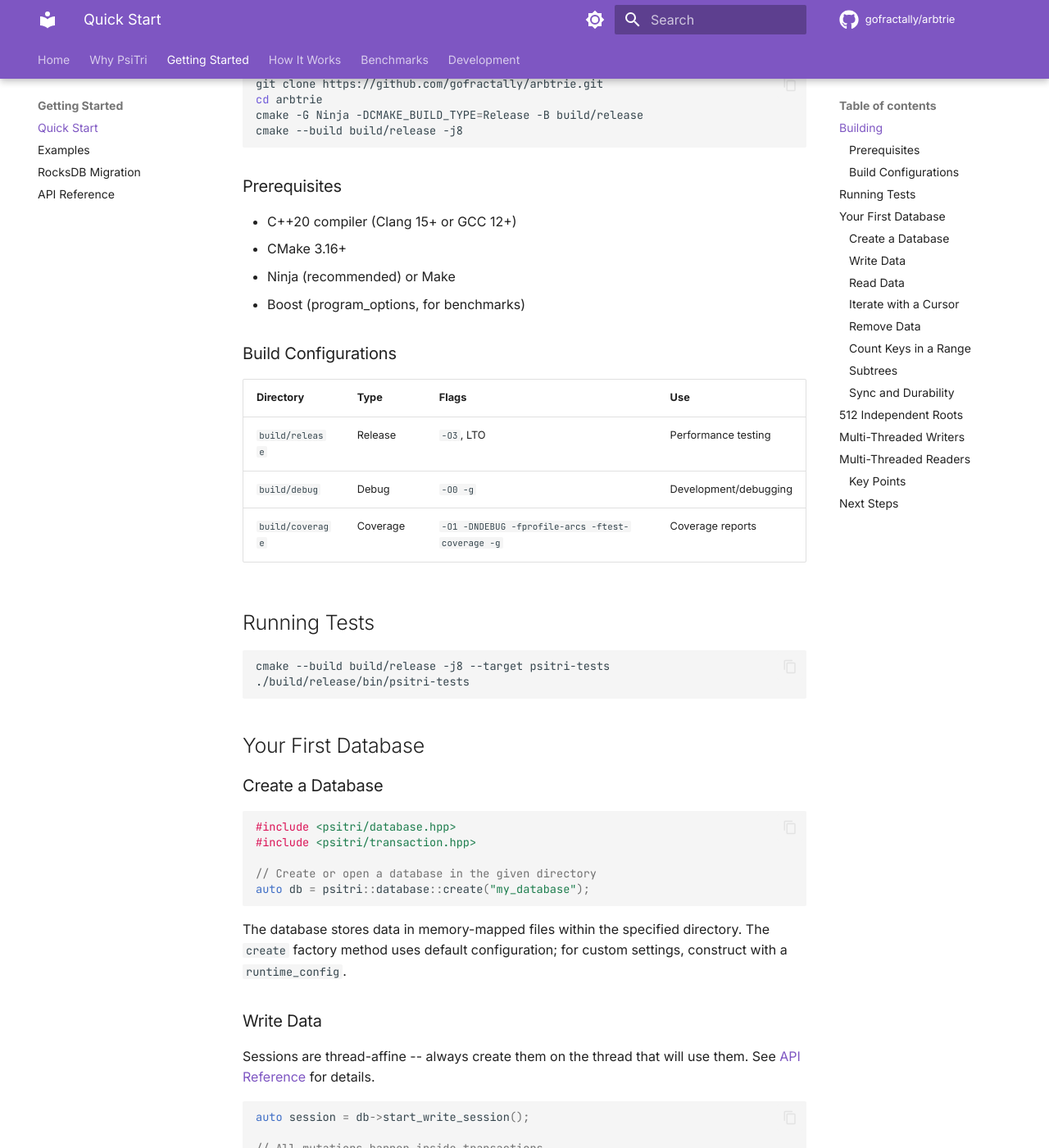
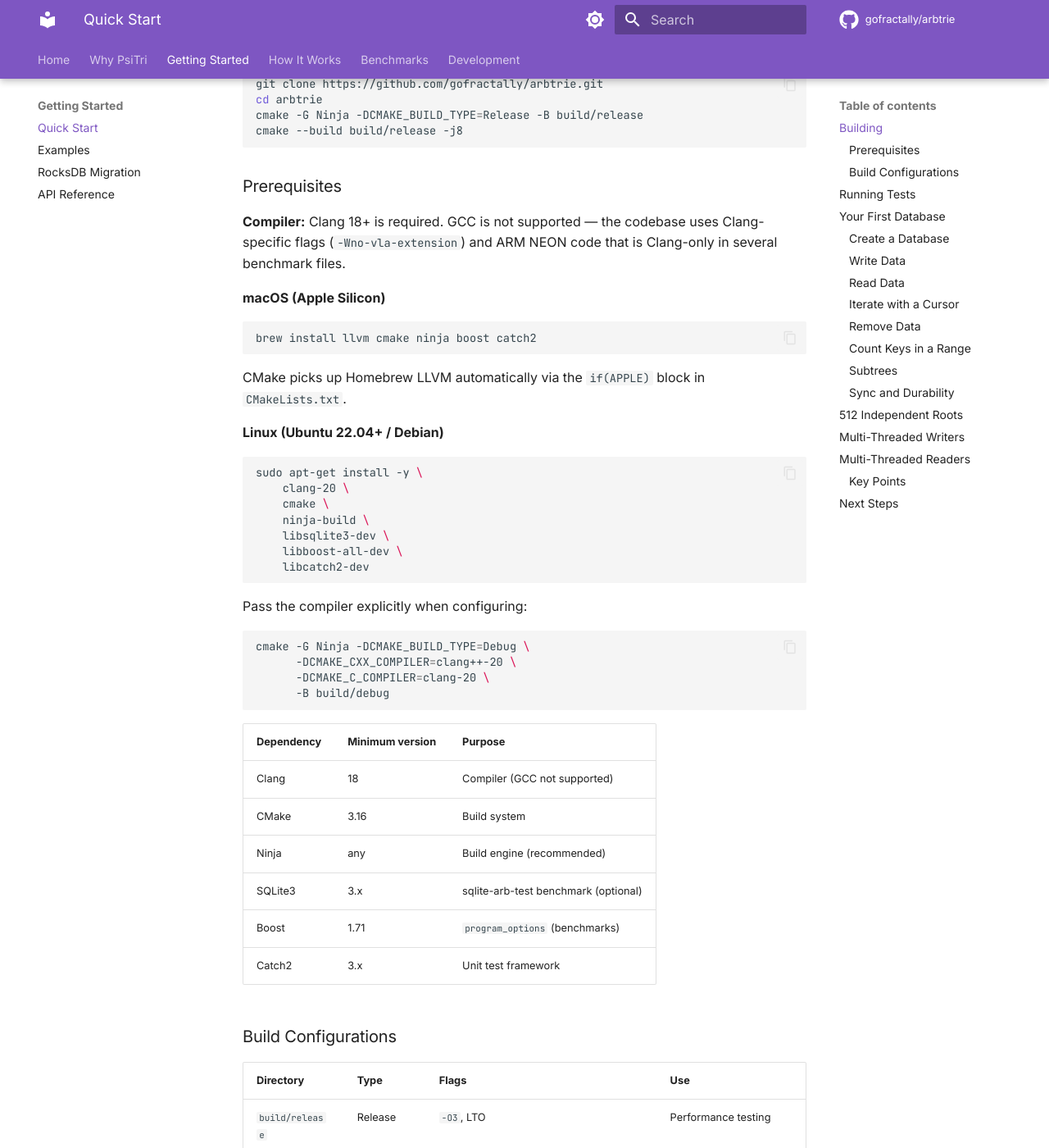
Before and after one commit to gofractally/arbtrie, an MkDocs documentation site: the page built from docs/getting-started/quickstart.md, in a window 1280 px wide and 1400 px high, scrolled down 196 px. Shown: the whole window at 82% size. Built offline with MkDocs 1.6.1 and Material for MkDocs 9.7.7, drawn with Linux system fonts in a browser that asks for light colours; comment, search, counter and statistics services are not loaded.

Commit message:
Fix x86 Linux build and test portability
Build system:
- Require clang (GCC not supported); auto-detect clang on Linux
- SQLite3 is now an optional dependency
- Alias SQLite::SQLite3 -> SQLite3::SQLite3 for Linux cmake compatibility
- hint_benchmark only built on ARM (uses NEON intrinsics unconditionally)

Compiler fixes (GCC + clang portability):
- debug.hpp: add missing #include <cstring> for strrchr
- seg_alloc_dump.hpp: add missing #include <cmath> for std::round
- block_allocator.cpp: mark 'full' param [[maybe_unused]] (Apple-only branch)
- numbers.hpp: -1ul -> -1u to avoid -Woverflow on uint32_t typed_int
- control_block.hpp: drop unused 'prior' assignment before throw
- read_lock_queue.hpp: (1 << 31) -> (1ull << 31) to fix -Wsign-compare
- padded_atomic.hpp: replace std::hardware_destructive_interference_size
  with explicit arch-based constexpr (GCC -Winterference-size workaround)

Bug fixes found during x86 testing:
- mapping.cpp: guard MAP_FIXED_NOREPLACE extension with _data != nullptr;
  nullptr+0==nullptr was falsely passing the addr==end success check,
  leaving _data null after resize of an empty mapping
- tree_context_tests.cpp: "Ancerata" is not in Linux /usr/share/dict/words;
  use std::lower_bound pattern (already used for "boyz") instead of assert
- sim_db.hpp upsert: capture old value size before upsert_impl runs,
  not after (where the key is always found)
- sim_db.hpp iterator: remove premature advance to position 0 in constructor;
  iterator should start at begin_position and require next() to advance
- sim_db.hpp transaction: pass _root by reference to write_session methods
  so mutations persist within the transaction; make iterator members protected

Co-Authored-By: Claude Sonnet 4.6 <noreply@anthropic.com>

````diff
--- a/docs/getting-started/quickstart.md
+++ b/docs/getting-started/quickstart.md
@@ -11,10 +11,43 @@ cmake --build build/release -j8
 
 ### Prerequisites
 
-- C++20 compiler (Clang 15+ or GCC 12+)
-- CMake 3.16+
-- Ninja (recommended) or Make
-- Boost (program_options, for benchmarks)
+**Compiler:** Clang 18+ is required. GCC is not supported — the codebase uses
+Clang-specific flags (`-Wno-vla-extension`) and ARM NEON code that is Clang-only
+in several benchmark files.
+
+**macOS (Apple Silicon)**
+```bash
+brew install llvm cmake ninja boost catch2
+```
+CMake picks up Homebrew LLVM automatically via the `if(APPLE)` block in
+`CMakeLists.txt`.
+
+**Linux (Ubuntu 22.04+ / Debian)**
+```bash
+sudo apt-get install -y \
+    clang-20 \
+    cmake \
+    ninja-build \
+    libsqlite3-dev \
+    libboost-all-dev \
+    libcatch2-dev
+```
+Pass the compiler explicitly when configuring:
+```bash
+cmake -G Ninja -DCMAKE_BUILD_TYPE=Debug \
+      -DCMAKE_CXX_COMPILER=clang++-20 \
+      -DCMAKE_C_COMPILER=clang-20 \
+      -B build/debug
+```
+
+| Dependency | Minimum version | Purpose |
+|------------|----------------|---------|
+| Clang      | 18             | Compiler (GCC not supported) |
+| CMake      | 3.16           | Build system |
+| Ninja      | any            | Build engine (recommended) |
+| SQLite3    | 3.x            | sqlite-arb-test benchmark (optional) |
+| Boost      | 1.71           | `program_options` (benchmarks) |
+| Catch2     | 3.x            | Unit test framework |
 
 ### Build Configurations
 
````
Also changed, not shown: CMakeLists.txt (+15 -2 lines), 12 other files.
